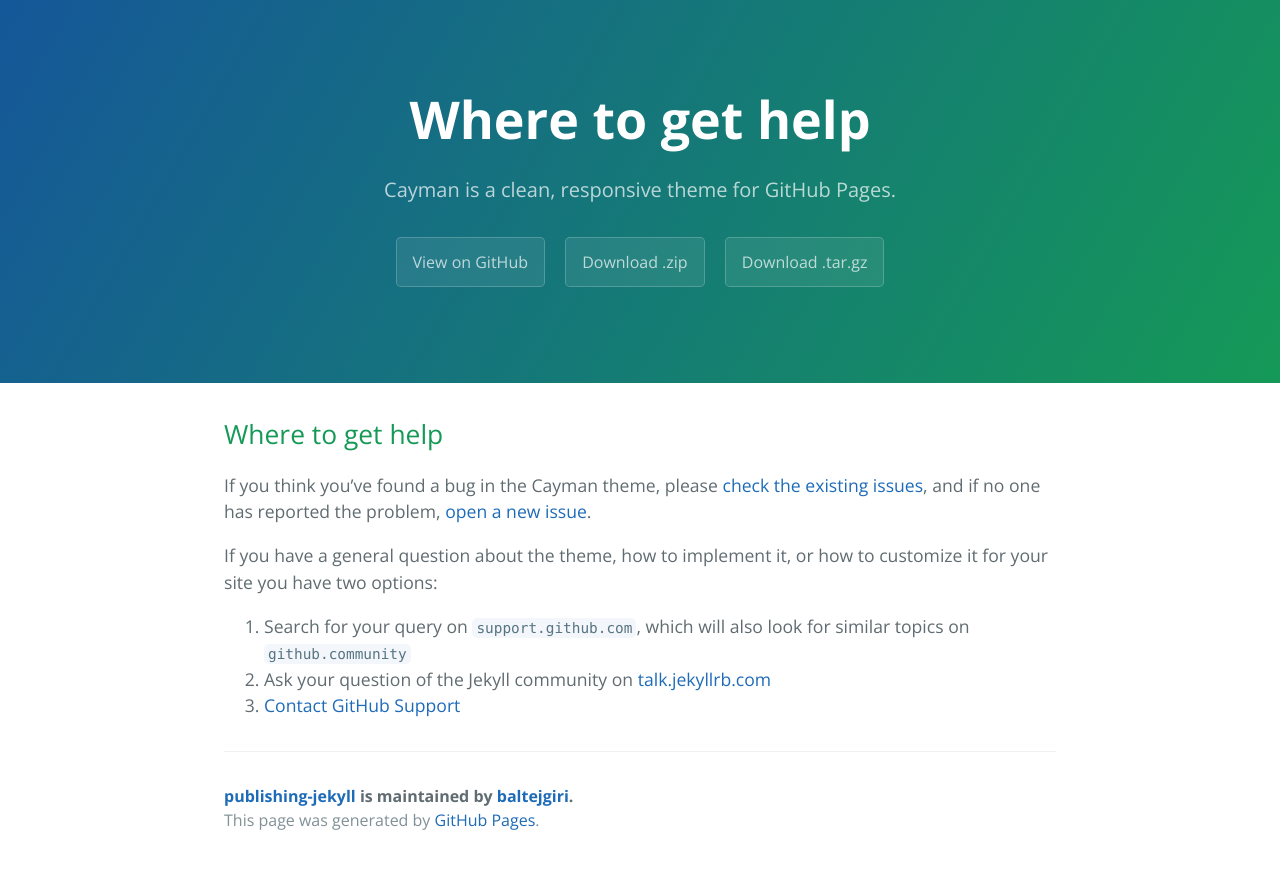
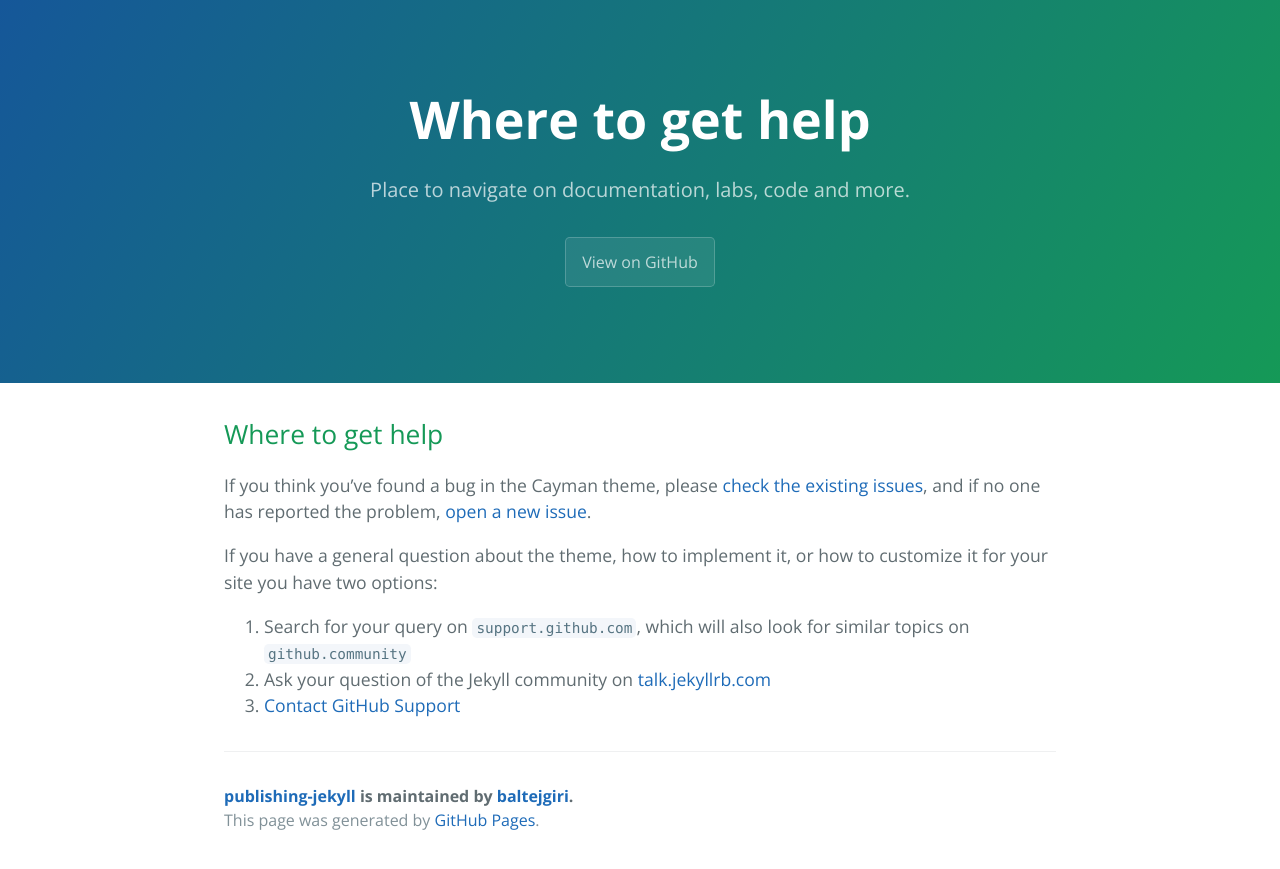
Before and after one commit to baltejgiri/publishing-jekyll, a Jekyll site: the page built from docs/SUPPORT.md, in a window 1280 px wide. Shown: the top 869 px of the page. Built offline with Jekyll 4.4.1, drawn with Linux system fonts in a browser that asks for light colours; our own code applies the rules of GitHub Pages for plain Markdown files.

Commit message:
Added title and description

```diff
--- a/_config.yml
+++ b/_config.yml
@@ -1,5 +1,5 @@
-title: Welcome to my Jekyll page.
-description: Cayman is a clean, responsive theme for GitHub Pages.
-show_downloads: true
+title: Welcome to my portfolio.
+description: Place to navigate on documentation, labs, code and more.
+show_downloads: false
 google_analytics:
 theme: jekyll-theme-cayman
```
